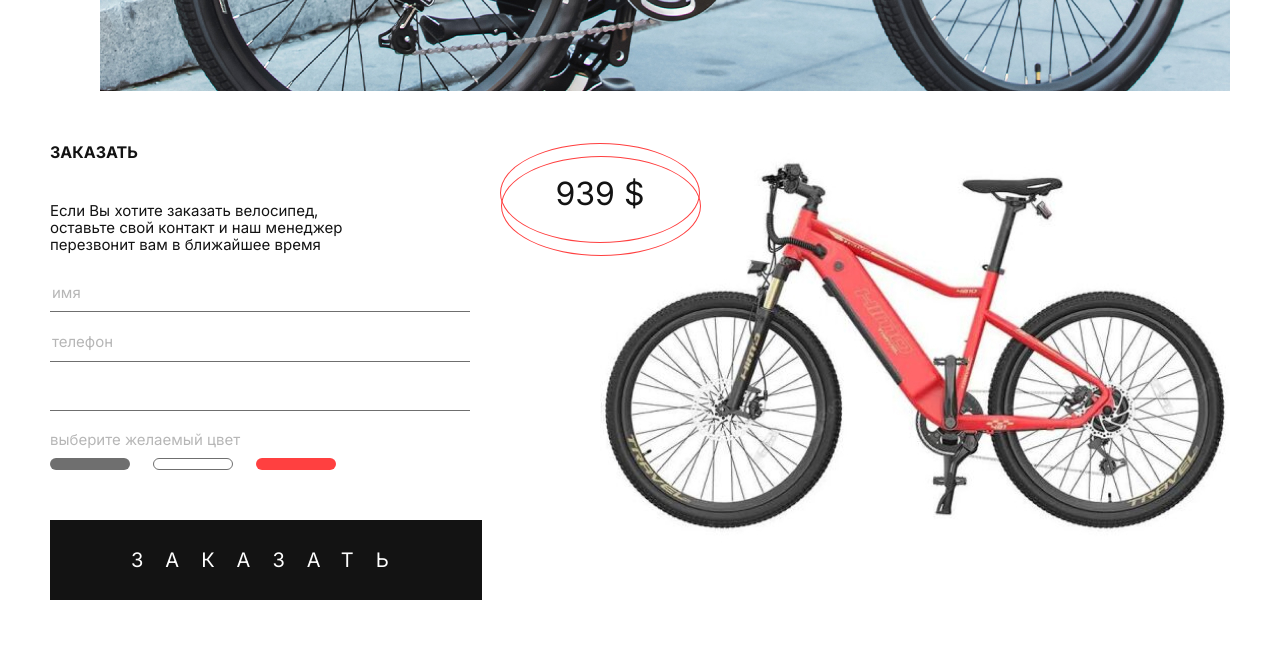
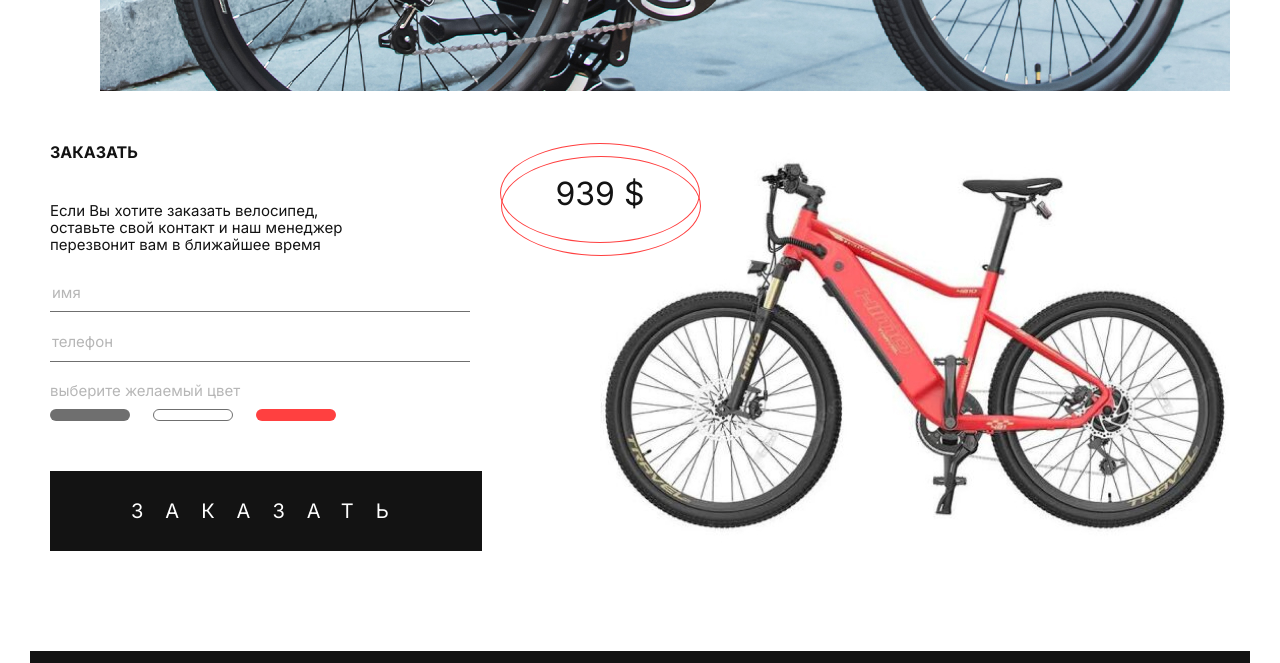
Before and after one commit to Plohotski/Xiaomi-Himo, a plain HTML site: page index.html in a window 1280 px wide. Shown: the part 3643-4306 px from the top of the page. Drawn offline with nearby package versions, Linux system fonts and the light colour scheme.

Commit message:
fix: section pise

```diff
--- a/index.html
+++ b/index.html
@@ -361,7 +361,6 @@
                 type="tel"
                 placeholder="телефон"
               />
-              <input class="form__input-name" type="text" />
               <p class="form__imput-text">выберите желаемый цвет</p>
               <div class="form__label-box">
                 <label class="form__label">
```
